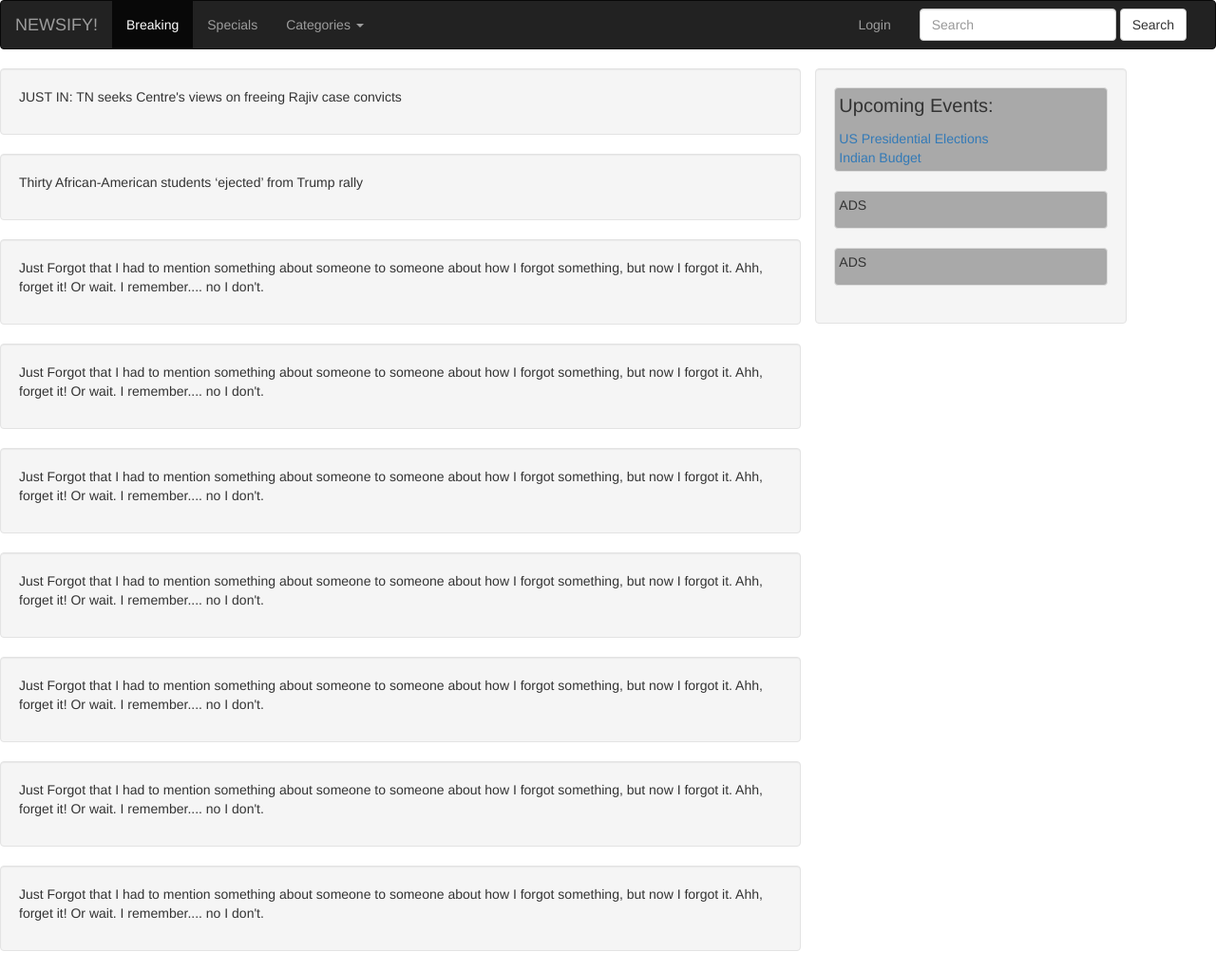
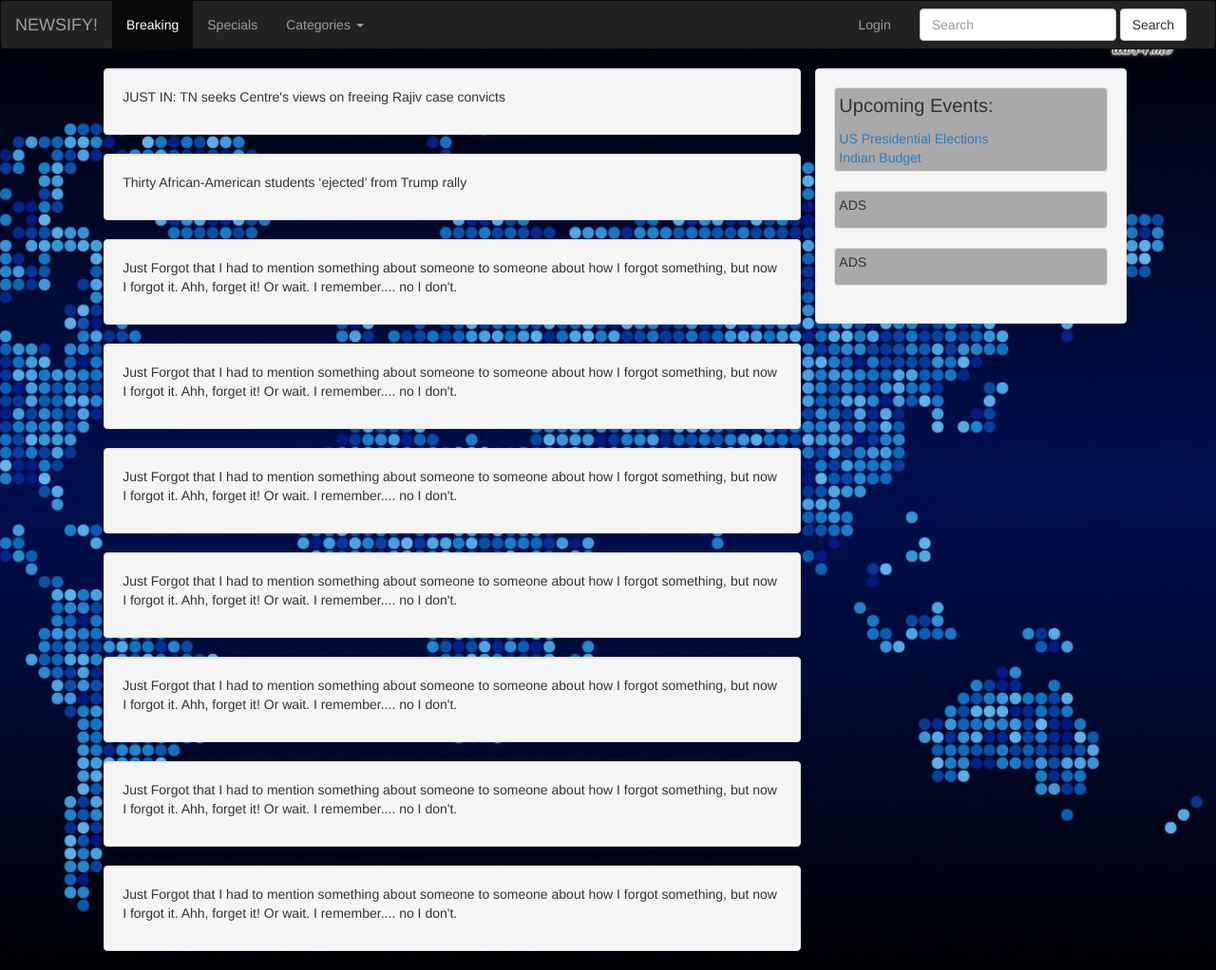
Before and after one commit to sunyam/_9Newsify, a Django app: page / in a window 1280 px wide. Shown: the whole page at 95% size. Run offline with Django 3.2, Linux system fonts and the light colour scheme; some libraries are stand-ins or nearby versions.

Commit message:
fixing background-image bug and minor changes

```diff
--- a/_9Newsify/urls.py
+++ b/_9Newsify/urls.py
@@ -20,5 +20,6 @@ from django.contrib import admin
 urlpatterns = [
     url(r'^admin/', admin.site.urls),
     url(r'^$', include('home_page.urls')),
+    url(r'^', include('home_page.urls')),
     url(r'^accounts/', include('registration.backends.simple.urls')),
 ]
--- /dev/null
+++ b/home_page/static/home_page/css/background.css
@@ -0,0 +1,16 @@
+body{
+	/*background:url('http://cdn.desktopwallpapers4.me/wallpapers/digital-art/1680x1050/2/14888-world-map-1680x1050-digital-art-wallpaper.jpg');*/
+	background: white url('img/world.jpg') no-repeat right bottom;
+	background-size: cover;
+	-webkit-background-size: cover;
+	-moz-background-size: cover;
+	-o-background-size: cover;
+}
+
+.thumbnail{
+    background-color:darkgrey;
+}
+
+.well{
+    background-color:;
+}
--- a/home_page/templates/home_page/home.html
+++ b/home_page/templates/home_page/home.html
@@ -11,28 +11,9 @@
 
         <!--script src="http://maxcdn.bootstrapcdn.com/bootstrap/3.3.6/js/bootstrap.min.js"></script-->
         <script src="{% static 'home_page/js/bootstrap.min.js' %}"></script>
+        <link type="text/css" rel="stylesheet" href="{% static 'home_page/css/background.css' %}">
+        <title>Let there be light!</title>
 
-        <title>Let there be light!</title>
-        <style>
-
-                body{
-                    /*background:url('http://cdn.desktopwallpapers4.me/wallpapers/digital-art/1680x1050/2/14888-world-map-1680x1050-digital-art-wallpaper.jpg');*/
-                    background: url('/static/home_page/img/flower.jpg')
-                    background-size: cover;
-                    -webkit-background-size: cover;
-                    -moz-background-size: cover;
-                    -o-background-size: cover;
-            }
-
-            .thumbnail{
-                background-color:darkgrey;
-            }
-
-            .well{
-                background-color:;
-            }
-
-        </style>
     </head>
 
     <body>
@@ -70,7 +51,7 @@
                     <button type="submit" class="btn btn-default">Search</button>
                   </form>
                   <ul class="nav navbar-nav navbar-right">
-                    <li><a href="#">Login</a></li>
+                    <li><a href="login">Login</a></li>
 
                   </ul>
                 </div><!-- /.navbar-collapse -->
@@ -79,7 +60,8 @@
 
     <div class="container text-center">
             <div class="row">
-                <div class="col-sm-8">
+            <div class="col-sm-1"> </div>
+                <div class="col-sm-7">
 
                     <div class="row">
 
--- a/home_page/urls.py
+++ b/home_page/urls.py
@@ -3,4 +3,5 @@ from . import views
 
 urlpatterns = [
         url('^$', views.home, name='home'),
+        url('^login', views.login, name='login')
     ]
--- a/home_page/views.py
+++ b/home_page/views.py
@@ -2,3 +2,6 @@ from django.shortcuts import render
 
 def home(request):
     return render(request, 'home_page/home.html')
+
+def login(request):
+    return render(request, 'home_page/login.html')
```
Also changed, not shown: home_page/templates/untitled text.html (added, +12 -0 lines), db.sqlite3, home_page/static/home_page/css/img/coffeeworldw.jpg (renamed from home_page/static/home_page/img/coffeeworldw.jpg), home_page/static/home_page/css/img/flower.jpg (renamed from home_page/static/home_page/img/flower.jpg), home_page/static/home_page/css/img/world.jpg (renamed from home_page/static/home_page/img/world.jpg), home_page/templates/home_page/login.html (renamed from home_page/templates/home_page/signupandlogin.html), 3 other files.
